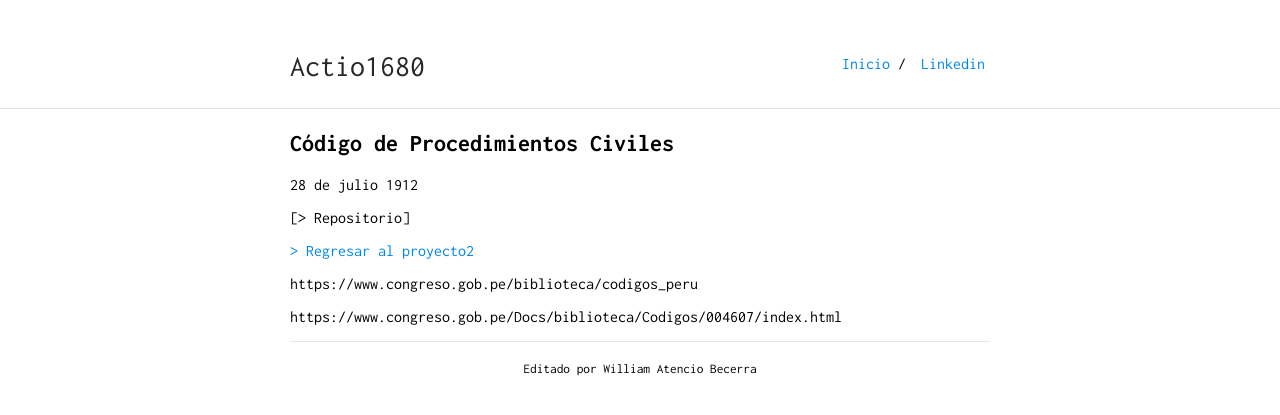
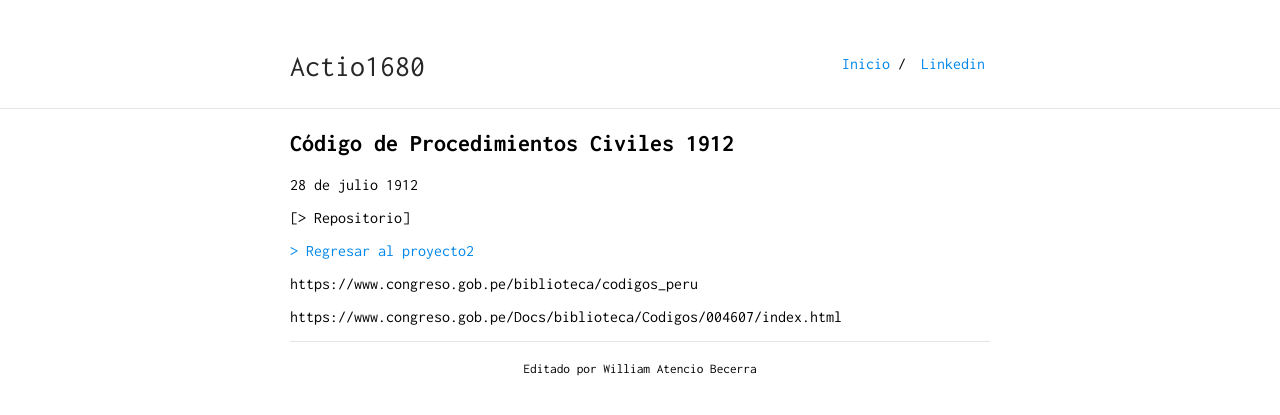
Before and after one commit to actio1680/actio1680.github.io, a Jekyll site: the page built from proyecto2/cpcivil1912.md, in a window 1280 px wide. Shown: the top 415 px of the page. Built offline with Jekyll 4.4.1, drawn with Linux system fonts in a browser that asks for light colours; our own code applies the rules of GitHub Pages for plain Markdown files.

Commit message:
Update cpcivil1912.md

```diff
--- a/proyecto2/cpcivil1912.md
+++ b/proyecto2/cpcivil1912.md
@@ -1,4 +1,4 @@
-## Código de Procedimientos Civiles
+## Código de Procedimientos Civiles 1912
 
 28 de julio 1912
 
```
